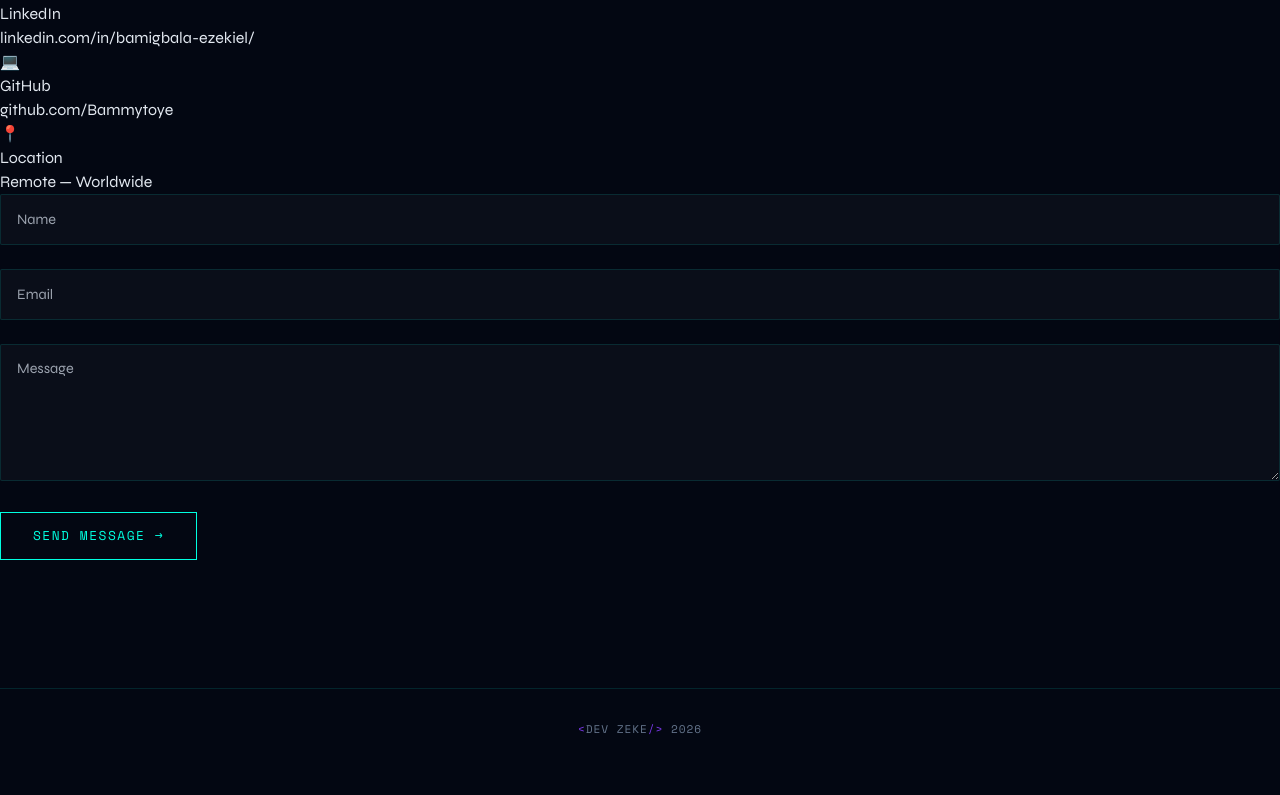
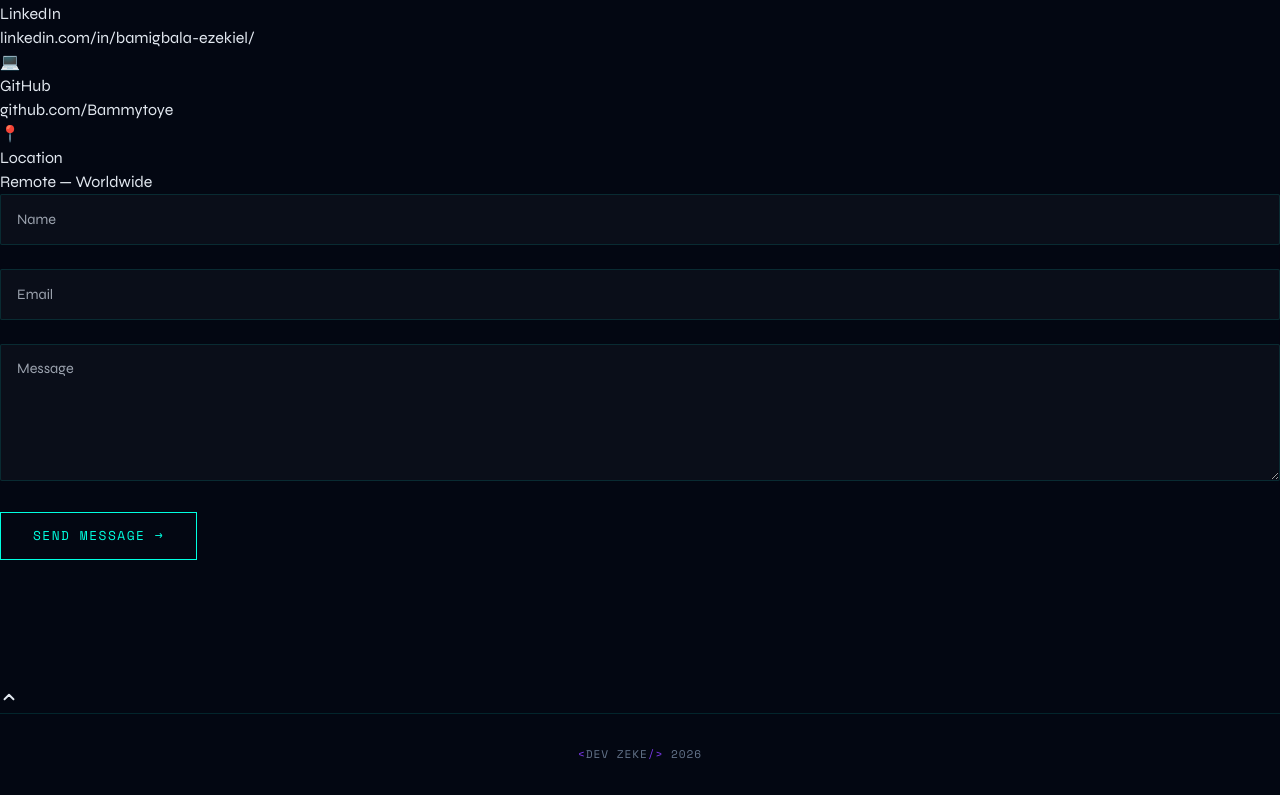
Before and after one commit to Bammytoye/Portfolios-, a React (Vite) app: page / in a window 1280 px wide. Shown: the part 7500-8295 px from the top of the page. Before the commit the page ends 8270 px from the top, so only its background shows below. Built offline with nearby package versions, Linux system fonts and the light colour scheme.

Commit message:
'SCROLLtOP'

```diff
--- a/src/App.tsx
+++ b/src/App.tsx
@@ -9,6 +9,7 @@ import Experience from './components/Experience';
 import Contact from './components/Contact';
 import Footer from './components/Foter';
 import useReveal from './hooks/useReveal';
+import ScrollToTop from './components/Scrolltotop ';
 
 const GlowDivider: React.FC = () => <div className="glow-line" />;
 
@@ -54,6 +55,7 @@ const App: React.FC = () => {
         <Contact />
       </main>
 
+      <ScrollToTop />
       <Footer />
     </div>
   );
--- /dev/null
+++ b/src/components/Scrolltotop .tsx
@@ -0,0 +1,53 @@
+import React, { useState, useEffect } from 'react';
+
+const ScrollToTop: React.FC = () => {
+    const [visible, setVisible] = useState(false);
+
+    useEffect(() => {
+        const onScroll = () => setVisible(window.scrollY > 300);
+        window.addEventListener('scroll', onScroll);
+        return () => window.removeEventListener('scroll', onScroll);
+    }, []);
+
+    const scrollToTop = (): void => {
+        window.scrollTo({ top: 0, behavior: 'smooth' });
+    };
+
+    return (
+        <button
+            onClick={scrollToTop}
+            title="Back to top"
+            className={`
+                fixed bottom-8 right-8 z-50
+                w-11 h-11 rounded-full
+                flex items-center justify-center
+                border border-[rgba(0,255,224,0.35)]
+                bg-[rgba(3,7,18,0.85)] backdrop-blur-md
+                text-[var(--accent)]
+                shadow-[0_0_16px_rgba(0,255,224,0.15)]
+                cursor-pointer
+                transition-all duration-300 ease-in-out
+                hover:border-[rgba(0,255,224,0.7)]
+                hover:shadow-[0_0_24px_rgba(0,255,224,0.35)]
+                hover:-translate-y-0.5
+                ${visible ? 'opacity-100 translate-y-0 pointer-events-auto' : 'opacity-0 translate-y-4 pointer-events-none'}
+            `}
+        >
+            <svg
+                xmlns="http://www.w3.org/2000/svg"
+                width="18"
+                height="18"
+                viewBox="0 0 24 24"
+                fill="none"
+                stroke="currentColor"
+                strokeWidth="2.5"
+                strokeLinecap="round"
+                strokeLinejoin="round"
+            >
+                <polyline points="18 15 12 9 6 15" />
+            </svg>
+        </button>
+    );
+};
+
+export default ScrollToTop;
```
